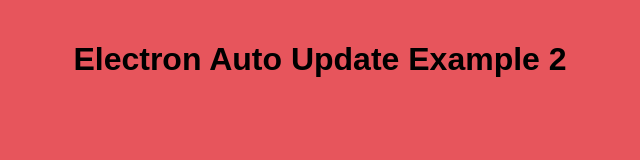
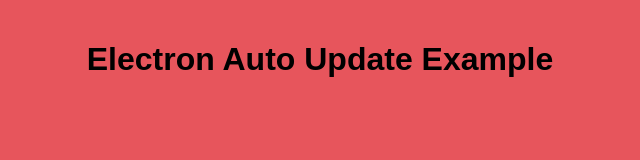
Before and after one commit to rajyalakshmiathikamsetty/autoupdator-electron-example, an Electron app: page index.html in a window 800 px wide. Shown: the whole page, without its empty margins (80-720 px from the left). Drawn offline with Linux system fonts and the light colour scheme; no server answers.

Commit message:
updates for auot update

```diff
--- a/index.html
+++ b/index.html
@@ -26,7 +26,7 @@
   </style>
 </head>
 <body>
-  <h1>Electron Auto Update Example 2</h1>
+  <h1>Electron Auto Update Example </h1>
   <p id="version"></p>
   <div id="notification" class="hidden">
     <p id="message"></p>
```
Also changed, not shown: main.js (+6 -27 lines).
